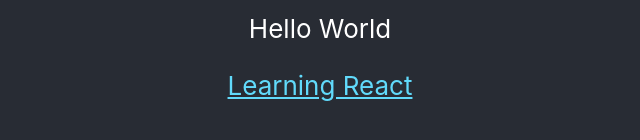
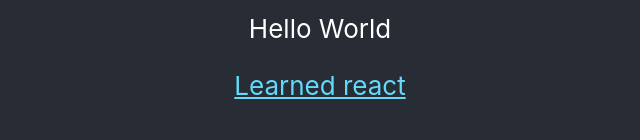
Before and after one commit to pedrokermitgoncalves/commit-validations-standards, a React (Create React App) app: page / in a window 1280 px wide. Shown: the part 516-656 px from the top of the page, without its empty margins (320-960 px from the left). Built offline with nearby package versions, Linux system fonts and the light colour scheme.

Commit message:
refactor: change link string
ISSUES CLOSED: 123

```diff
--- a/package.json
+++ b/package.json
@@ -12,7 +12,6 @@
   "husky": {
     "hooks": {
       "pre-commit": "lint-staged",
-      "prepare-commit-msg": "exec < /dev/tty && git cz --hook || true",
       "commit-msg": "commitlint -E HUSKY_GIT_PARAMS"
     }
   },
--- a/src/App.tsx
+++ b/src/App.tsx
@@ -14,7 +14,7 @@
           target="_blank"
           rel="noopener noreferrer"
         >
-          Learning React
+          Learned react
         </a>
       </header>
     </div>
```
Also changed, not shown: 1 other file (tests, documents, lock files or other folders).
